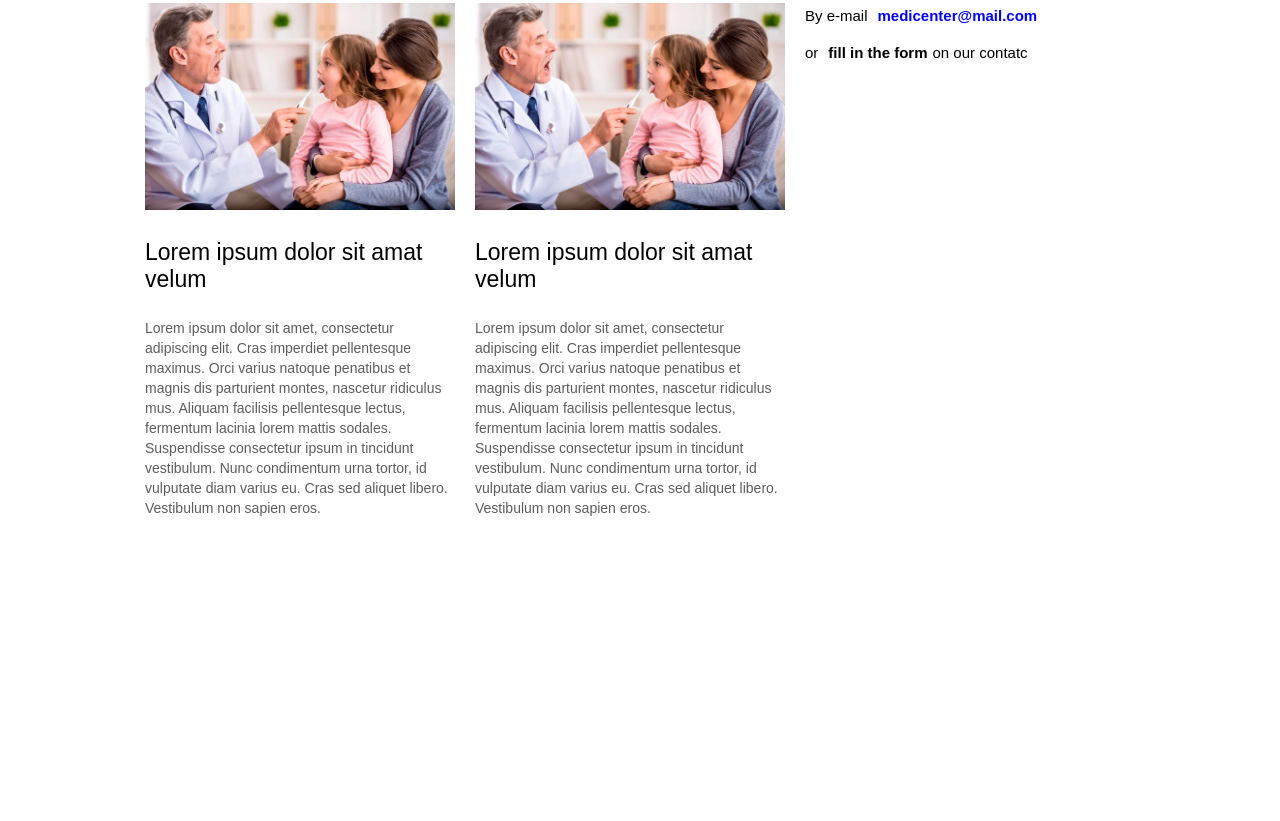
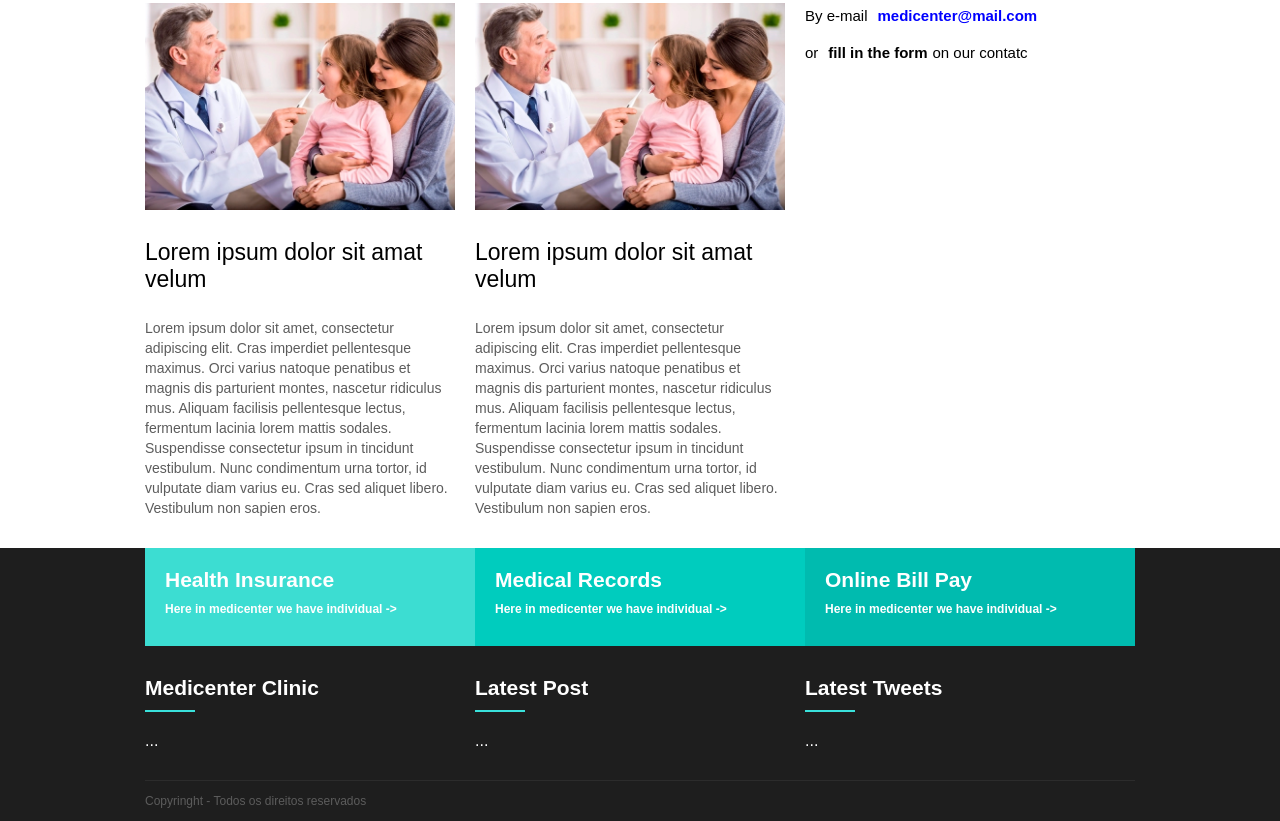
Before and after one commit to Thiagocwb/medicenter, a plain HTML site: page index.html in a window 1280 px wide. Shown: the part 1546-2367 px from the top of the page. Before the commit the page ends 2094 px from the top, so only its background shows below. Drawn offline with Linux system fonts and the light colour scheme.

Commit message:
finalização do main e inicio do footer

```diff
--- a/assets/css/style.css
+++ b/assets/css/style.css
@@ -257,3 +257,60 @@ article .news_resume{
     line-height: 20px;
     margin-bottom: 30px;
 }
+footer{
+    background-color: #1e1e1e;
+    display: flex;
+    justify-content: center;
+}
+.footer_menu{
+    display: flex;
+}
+.fm1, .fm2, .fm3{
+    flex: 1;
+    color: #ffffff;
+    padding: 20px;
+}
+.fm1 {
+    background-color: rgb(60, 221, 210);
+}
+
+.fm2 {
+    background-color: rgb(0, 204, 190);
+}
+
+.fm3 {
+    background-color: rgb(0, 187, 175);
+}
+.footer_area{
+    display: flex;
+}
+.footer_areaitem{
+    flex: 1;
+    color: #ffffff;
+}
+.flexcolumn{
+    flex-direction: column;
+}
+footer .widget_title_text{
+    color: #ffffff;
+}
+.footer_copy{
+    border-top: 1px solid #2c2c2c;
+    height: 40px;
+    line-height: 40px;
+    color: #5c5c5c;
+    font-size: 12px;
+    margin-top: 30px;
+}
+.footer_menu h1{
+    font-size: 21px;
+}
+.footer_menu h2{
+    font-size: 12px;
+    margin-top: 10px;
+    margin-bottom: 10px;
+}
+.footer_menu a{
+    text-decoration: none;
+    color: #ffffff;
+}
--- a/index.html
+++ b/index.html
@@ -169,6 +169,69 @@
             </aside>
         </div>
     </section>
+
+    <footer>
+        <div class="container flexcolumn">
+            <div class="footer_menu">
+                <div class="fm1">
+                    <a href="https://www.medicinadiagnostica.com.br/novidades-clinica-diagnostico-imagem-porto-alegre-rs">
+                        <h1>Health Insurance</h1>
+                        <h2>Here in medicenter we have individual -></h2>
+                    </a>
+                </div>
+                <div class="fm2">
+                    <a href="https://www.medicinadiagnostica.com.br/novidades-clinica-diagnostico-imagem-porto-alegre-rs">
+                        <h1>Medical Records</h1>
+                        <h2>Here in medicenter we have individual -></h2>
+                    </a>
+                </div>
+                <div class="fm3">
+                    <a href="https://www.medicinadiagnostica.com.br/novidades-clinica-diagnostico-imagem-porto-alegre-rs">
+                        <h1>Online Bill Pay</h1>
+                        <h2>Here in medicenter we have individual -></h2>
+                    </a>
+                </div>
+            </div>
+            <div class="footer_area">
+                <div class="footer_areaitem">
+                    <div class="widget">
+                        <div class="widget_title">
+                            <div class="widget_title_text">Medicenter Clinic</div>
+                            <div class="widget_title_bar"></div>
+                        </div>
+                        <div class="widget_boddy">
+                            ...
+                        </div>
+                    </div>
+                </div>
+                <div class="footer_areaitem">
+                    <div class="widget">
+                        <div class="widget_title">
+                            <div class="widget_title_text">Latest Post</div>
+                            <div class="widget_title_bar"></div>
+                        </div>
+                        <div class="widget_boddy">
+                            ...
+                        </div>
+                    </div>
+                </div>
+                <div class="footer_areaitem">
+                    <div class="widget">
+                        <div class="widget_title">
+                            <div class="widget_title_text">Latest Tweets</div>
+                            <div class="widget_title_bar"></div>
+                        </div>
+                        <div class="widget_boddy">
+                            ...
+                        </div>
+                    </div>
+                </div>
+            </div>
+            <div class="footer_copy">
+                Copyringht - Todos os direitos reservados
+            </div>
+        </div>
+    </footer>
 </body>
 
 </html>
```
Also changed, not shown: 2 other files.
